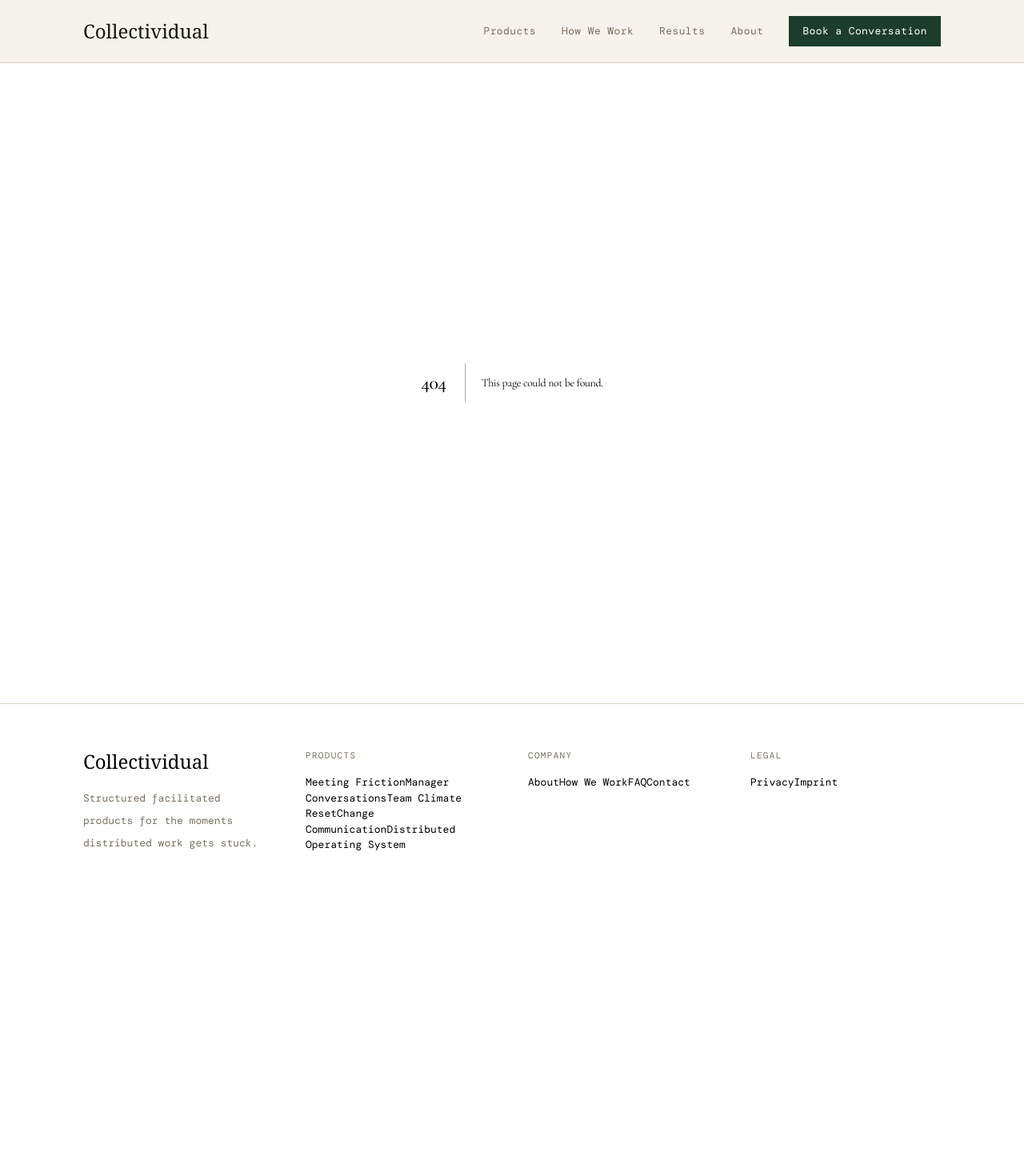
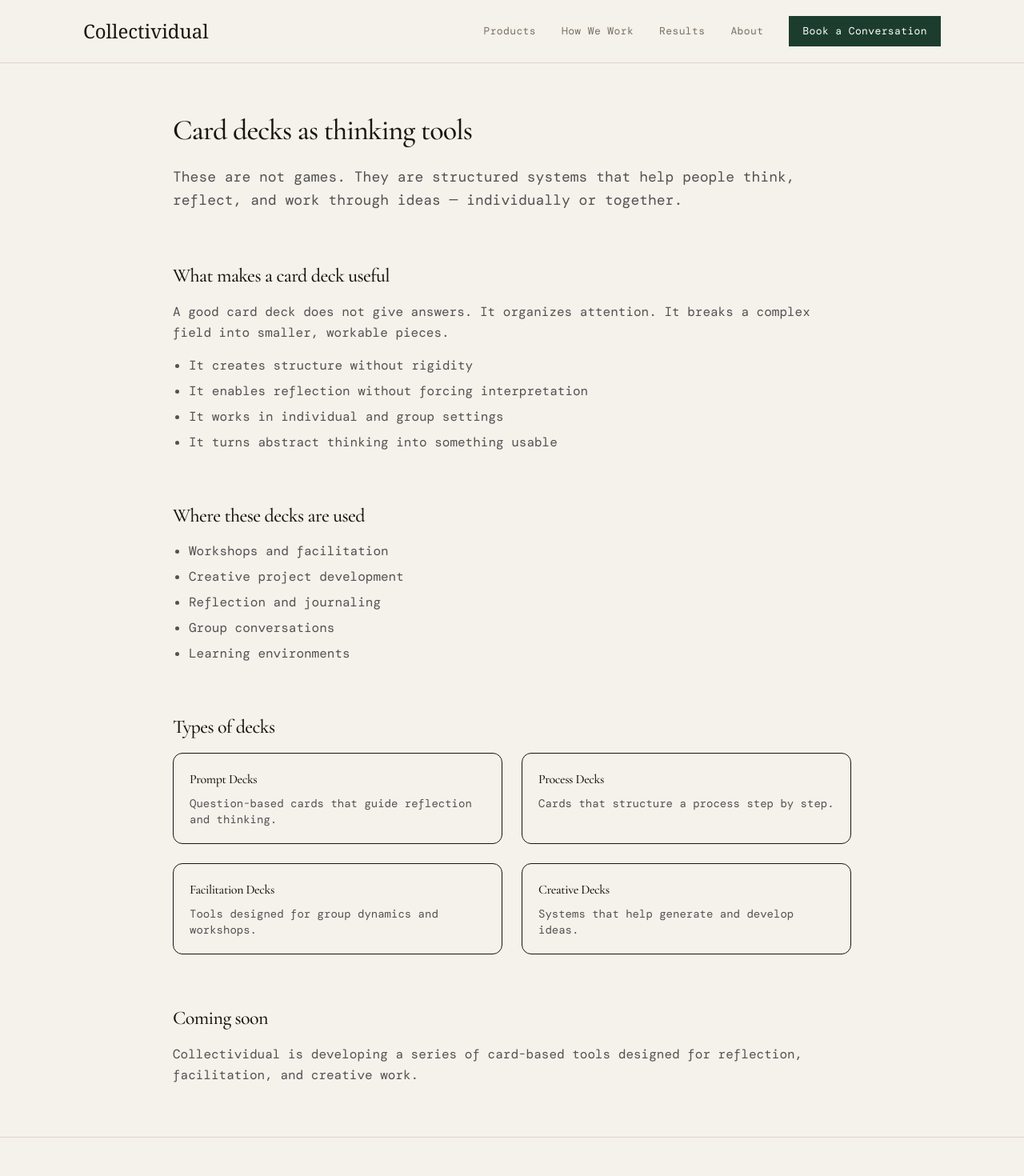
Before and after one commit to selaleakirmak-cmyk/collectividual-site, a Next.js app: page /tools/card-decks in a window 1280 px wide. Before the commit this address had no page. Shown: the top 1470 px of the page at 80% size. Before the commit the page ends 1124 px from the top, so only its background shows below. Built offline with nearby package versions, Linux system fonts and the light colour scheme; a web font is replaced by a local one.

Commit message:
Add card decks landing page

```diff
--- /dev/null
+++ b/app/tools/card-decks/page.tsx
@@ -0,0 +1,97 @@
+export const metadata = {
+  title: "Card Decks for Reflection, Facilitation, and Creative Thinking | Collectividual",
+  description:
+    "Explore card decks designed as thinking tools for reflection, workshops, facilitation, and creative development.",
+};
+
+export default function CardDecksPage() {
+  return (
+    <main className="max-w-4xl mx-auto px-6 py-16">
+      <section className="mb-16">
+        <h1 className="text-4xl font-medium mb-6">
+          Card decks as thinking tools
+        </h1>
+
+        <p className="text-lg text-neutral-600 leading-relaxed">
+          These are not games. They are structured systems that help people think,
+          reflect, and work through ideas — individually or together.
+        </p>
+      </section>
+
+      <section className="mb-16">
+        <h2 className="text-2xl font-medium mb-4">
+          What makes a card deck useful
+        </h2>
+
+        <p className="text-neutral-600 leading-relaxed mb-4">
+          A good card deck does not give answers. It organizes attention.
+          It breaks a complex field into smaller, workable pieces.
+        </p>
+
+        <ul className="list-disc pl-5 text-neutral-600 space-y-2">
+          <li>It creates structure without rigidity</li>
+          <li>It enables reflection without forcing interpretation</li>
+          <li>It works in individual and group settings</li>
+          <li>It turns abstract thinking into something usable</li>
+        </ul>
+      </section>
+
+      <section className="mb-16">
+        <h2 className="text-2xl font-medium mb-4">
+          Where these decks are used
+        </h2>
+
+        <ul className="list-disc pl-5 text-neutral-600 space-y-2">
+          <li>Workshops and facilitation</li>
+          <li>Creative project development</li>
+          <li>Reflection and journaling</li>
+          <li>Group conversations</li>
+          <li>Learning environments</li>
+        </ul>
+      </section>
+
+      <section className="mb-16">
+        <h2 className="text-2xl font-medium mb-4">Types of decks</h2>
+
+        <div className="grid md:grid-cols-2 gap-6">
+          <div className="border rounded-xl p-5">
+            <h3 className="font-medium mb-2">Prompt Decks</h3>
+            <p className="text-sm text-neutral-600">
+              Question-based cards that guide reflection and thinking.
+            </p>
+          </div>
+
+          <div className="border rounded-xl p-5">
+            <h3 className="font-medium mb-2">Process Decks</h3>
+            <p className="text-sm text-neutral-600">
+              Cards that structure a process step by step.
+            </p>
+          </div>
+
+          <div className="border rounded-xl p-5">
+            <h3 className="font-medium mb-2">Facilitation Decks</h3>
+            <p className="text-sm text-neutral-600">
+              Tools designed for group dynamics and workshops.
+            </p>
+          </div>
+
+          <div className="border rounded-xl p-5">
+            <h3 className="font-medium mb-2">Creative Decks</h3>
+            <p className="text-sm text-neutral-600">
+              Systems that help generate and develop ideas.
+            </p>
+          </div>
+        </div>
+      </section>
+
+      <section>
+        <h2 className="text-2xl font-medium mb-4">Coming soon</h2>
+
+        <p className="text-neutral-600 leading-relaxed">
+          Collectividual is developing a series of card-based tools designed for
+          reflection, facilitation, and creative work.
+        </p>
+      </section>
+    </main>
+  );
+}
```
